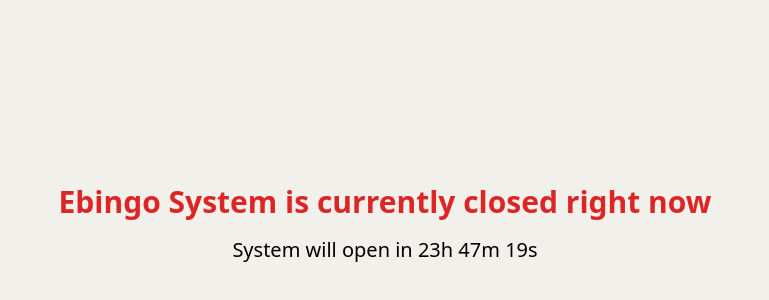
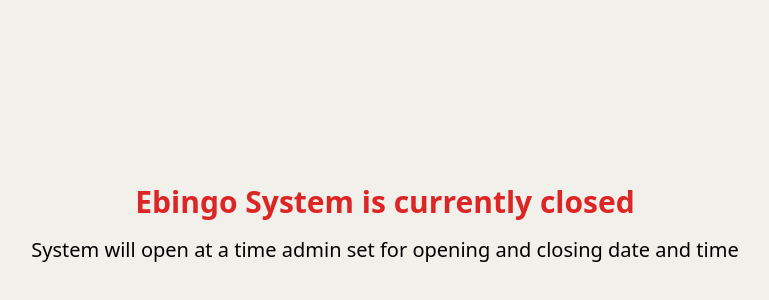
Before and after one commit to Zachsopone/ebingo-web-project, a React (Vite) app in the folder Ebingo/: page /closed in a window 1280 px wide. Shown: the part 176-476 px from the top of the page, without its empty margins (255-1024 px from the left). Built offline with nearby package versions, Linux system fonts and the light colour scheme.

Commit message:
update closed page to display correct text

```diff
--- a/Ebingo/src/pages/ClosedPage.jsx
+++ b/Ebingo/src/pages/ClosedPage.jsx
@@ -1,38 +1,73 @@
 import { useState, useEffect } from "react";
+import { useLocation, useNavigate } from "react-router-dom";
+import axios from "axios";
 
 export default function ClosedPage() {
   const [timeLeft, setTimeLeft] = useState("");
+  const setOpeningTimeDisplay = () => {};
+  const location = useLocation();
+  const navigate = useNavigate();
+  const branchId = location.state?.branchId;
 
   useEffect(() => {
-    const updateTimer = () => {
-      const now = new Date();
-      const startTime = new Date();
-      startTime.setHours(9, 0, 0, 0); // 9:00 AM today
+    if (!branchId) return;
 
-      if (now > startTime) {
-        // If after 9:00 AM, show next day
-        startTime.setDate(startTime.getDate() + 1);
+    let interval;
+
+    const updateTimer = async () => {
+      try {
+        const { data } = await axios.get(`http://localhost:3000/branches/${branchId}`);
+        const now = new Date();
+        const openingTime = new Date(data.opening_time);
+        const closingTime = new Date(data.closing_time);
+
+        // If branch is currently open, redirect immediately
+        if (now >= openingTime && now <= closingTime) {
+          const token = document.cookie
+            .split("; ")
+            .find((row) => row.startsWith("accessToken="));
+          if (token) {
+            const payload = JSON.parse(atob(token.split("=")[1].split(".")[1]));
+            if (payload.role.toLowerCase() === "cashier") navigate("/cashier/members", { replace: true });
+            else if (payload.role.toLowerCase() === "guard") navigate("/guard", { replace: true });
+          }
+          return;
+        }
+
+        const diff = openingTime - now;
+
+        if (diff <= 0) {
+          // Opening time is in the past → display fixed message
+          setTimeLeft("");
+          setOpeningTimeDisplay(openingTime.toLocaleString());
+        } else {
+          // Opening time is in the future → display countdown
+          const h = Math.floor(diff / 1000 / 60 / 60);
+          const m = Math.floor((diff / 1000 / 60) % 60);
+          const s = Math.floor((diff / 1000) % 60);
+          setTimeLeft(`${h}h ${m}m ${s}s`);
+          setOpeningTimeDisplay("");
+        }
+      } catch (err) {
+        console.error("Failed to fetch branch opening time", err);
       }
-
-      const diff = startTime - now;
-      const hours = Math.floor(diff / (1000 * 60 * 60));
-      const minutes = Math.floor((diff / (1000 * 60)) % 60);
-      const seconds = Math.floor((diff / 1000) % 60);
-
-      setTimeLeft(`${hours}h ${minutes}m ${seconds}s`);
     };
 
     updateTimer();
-    const interval = setInterval(updateTimer, 1000);
+    interval = setInterval(updateTimer, 1000); // update every second
     return () => clearInterval(interval);
-  }, []);
+  }, [branchId, navigate]);
 
   return (
     <div className="w-full h-screen bg-[#F2F0EA] flex flex-col justify-center items-center text-center px-4">
       <h1 className="text-3xl font-bold text-red-600 mb-4">
-        Ebingo System is currently closed right now
+        Ebingo System is currently closed
       </h1>
-      <p className="text-xl">System will open in {timeLeft}</p>
+      {timeLeft ? (
+        <p className="text-xl">System will open in {timeLeft}</p>
+      ) : (
+        <p className="text-xl">System will open at a time admin set for opening and closing date and time</p>
+      )}
     </div>
   );
 }
```
